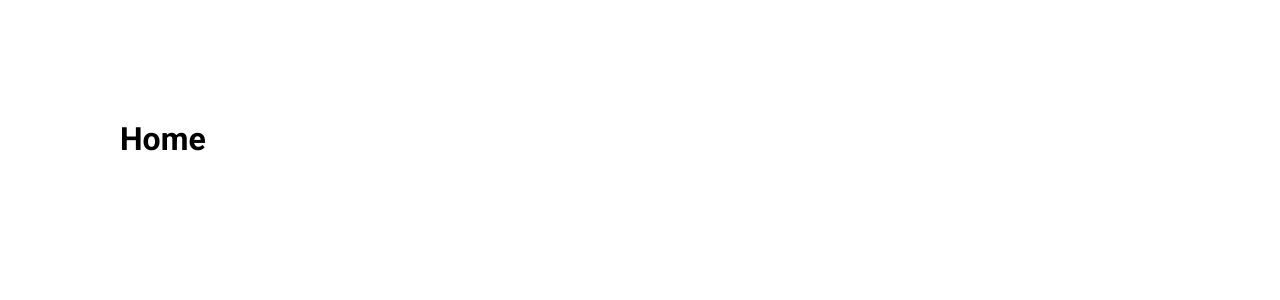
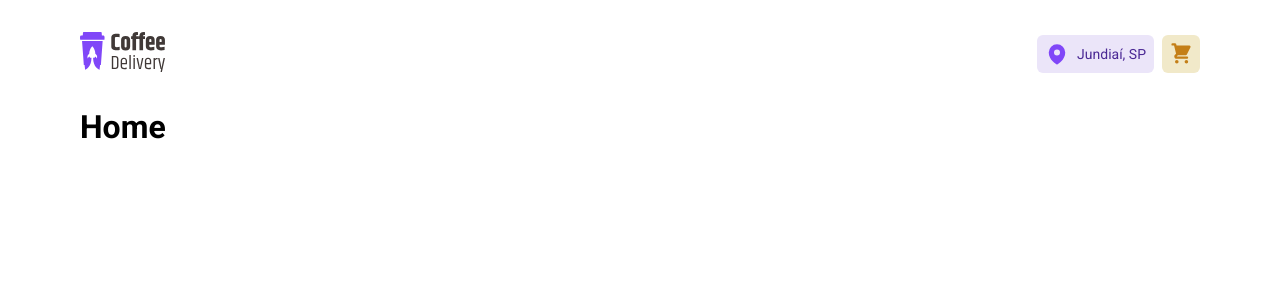
Before and after one commit to Robson16/coffee-delivery, a React (Vite) app: page / in a window 1280 px wide. Shown: the top 300 px of the page. Built offline with nearby package versions, Linux system fonts and the light colour scheme.

Commit message:
feat: main header with logo and actions

```diff
--- a/package.json
+++ b/package.json
@@ -12,6 +12,7 @@
   "dependencies": {
     "react": "19.1.1",
     "react-dom": "19.1.1",
+    "react-icons": "5.5.0",
     "react-router-dom": "7.8.2",
     "styled-components": "6.1.19"
   },
--- /dev/null
+++ b/src/components/CartIcon/index.tsx
@@ -0,0 +1,10 @@
+import { HiShoppingCart } from "react-icons/hi";
+import { CartIconContainer } from "./styles";
+
+export function CartIcon() {
+  return (
+    <CartIconContainer to="/cart" title="Carrinho" >
+      <HiShoppingCart size={24} />
+    </CartIconContainer>
+  )
+}
--- /dev/null
+++ b/src/components/CartIcon/styles.ts
@@ -0,0 +1,23 @@
+import { NavLink } from 'react-router-dom';
+import styled from 'styled-components';
+
+export const CartIconContainer = styled(NavLink)`
+  display: flex;
+  align-items: center;
+  justify-content: center;
+  width: 2.375rem; // 38px
+  height: 2.375rem; // 38px
+  color: ${(props) => props.theme.colors['yellow-dark']};
+  background-color: ${(props) => props.theme.colors['yellow-light']};
+  border-radius: 6px;
+  transition: background-color 0.4s, color 0.4s;
+
+  svg {
+    font-size: 1.125rem; // 18px
+  }
+
+  &:hover {
+    color: ${(props) => props.theme.colors['yellow-light']};
+    background-color: ${(props) => props.theme.colors['yellow']};
+  }
+`;
--- /dev/null
+++ b/src/components/Header/index.tsx
@@ -0,0 +1,22 @@
+import { HiMapPin } from "react-icons/hi2";
+import { NavLink } from 'react-router-dom';
+import logoCoffeeDelivery from '../../assets/coffee-delivery-logo.svg';
+import { CartIcon } from '../CartIcon';
+import { HeaderContainer, Location } from './styles';
+
+export function Header() {
+  return (
+    <HeaderContainer>
+      <NavLink to="/" title="Coffee Delivery">
+        <img src={logoCoffeeDelivery} alt="Logo do Coffee Delivery" />
+      </NavLink>
+      <nav>
+        <Location>
+          <HiMapPin size={24} />
+          Jundiaí, SP
+        </Location>
+        <CartIcon />
+      </nav>
+    </HeaderContainer>
+  )
+}
--- /dev/null
+++ b/src/components/Header/styles.ts
@@ -0,0 +1,31 @@
+import styled from 'styled-components';
+
+export const HeaderContainer = styled.header`
+  display: flex;
+  align-items: center;
+  justify-content: space-between;
+  padding-top: 2rem;
+  padding-bottom: 2rem;
+
+  nav {
+    display: flex;
+    gap: 0.5rem;
+  }
+`
+
+export const Location = styled.span`
+  display: flex;
+  align-items: center;
+  gap: 0.5rem;
+  max-height: 2.375rem; // 38px
+  padding: 0.625rem 0.5rem; // 10px 8px
+  font-size: ${(props) => props.theme.typography.text['text-s'].size};
+  color: ${(props) => props.theme.colors['purple-dark']};
+  background-color: ${(props) => props.theme.colors['purple-light']};
+  border-radius: 6px;
+
+  svg {
+    font-size: 1.125rem; // 18px
+    fill: ${(props) => props.theme.colors['purple']};
+  }
+`
--- a/src/layouts/DefaultLayout/index.tsx
+++ b/src/layouts/DefaultLayout/index.tsx
@@ -1,9 +1,11 @@
 import { Outlet } from 'react-router-dom'
+import { Header } from '../../components/Header'
 import { LayoutContainer } from './styles'
 
 export function DefaultLayout() {
   return (
     <LayoutContainer>
+      <Header />
       <Outlet />
     </LayoutContainer>
   )
--- a/src/layouts/DefaultLayout/styles.ts
+++ b/src/layouts/DefaultLayout/styles.ts
@@ -3,8 +3,7 @@ import styled from 'styled-components'
 export const LayoutContainer = styled.div`
   width: calc(100vw - 2rem);
   max-width: 70rem; // Equal to 1120px
-  margin: 5rem auto;
-  padding: 2.5rem;
+  margin: 0 auto;
 
   display: flex;
   flex-direction: column;
```
Also changed, not shown: src/assets/coffee-delivery-logo.svg (added), 1 other file (tests, documents, lock files or other folders).
